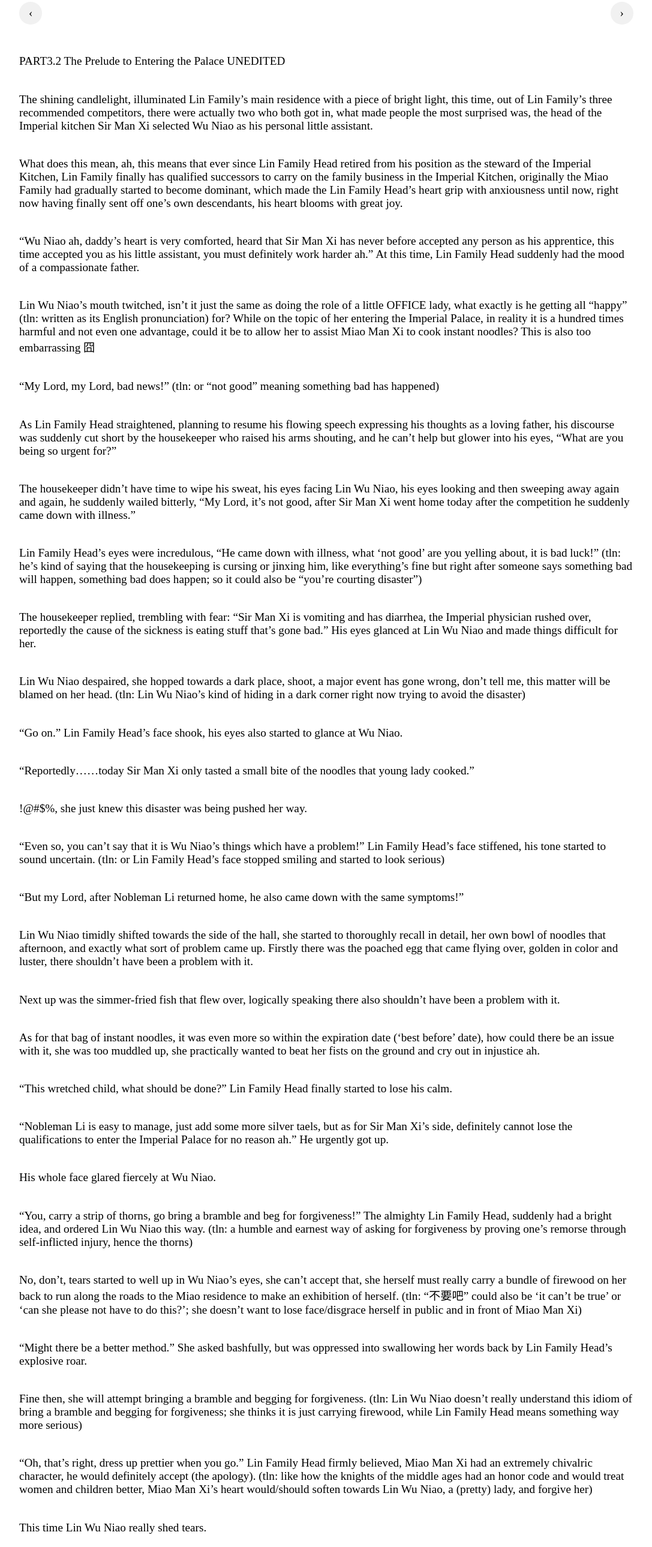
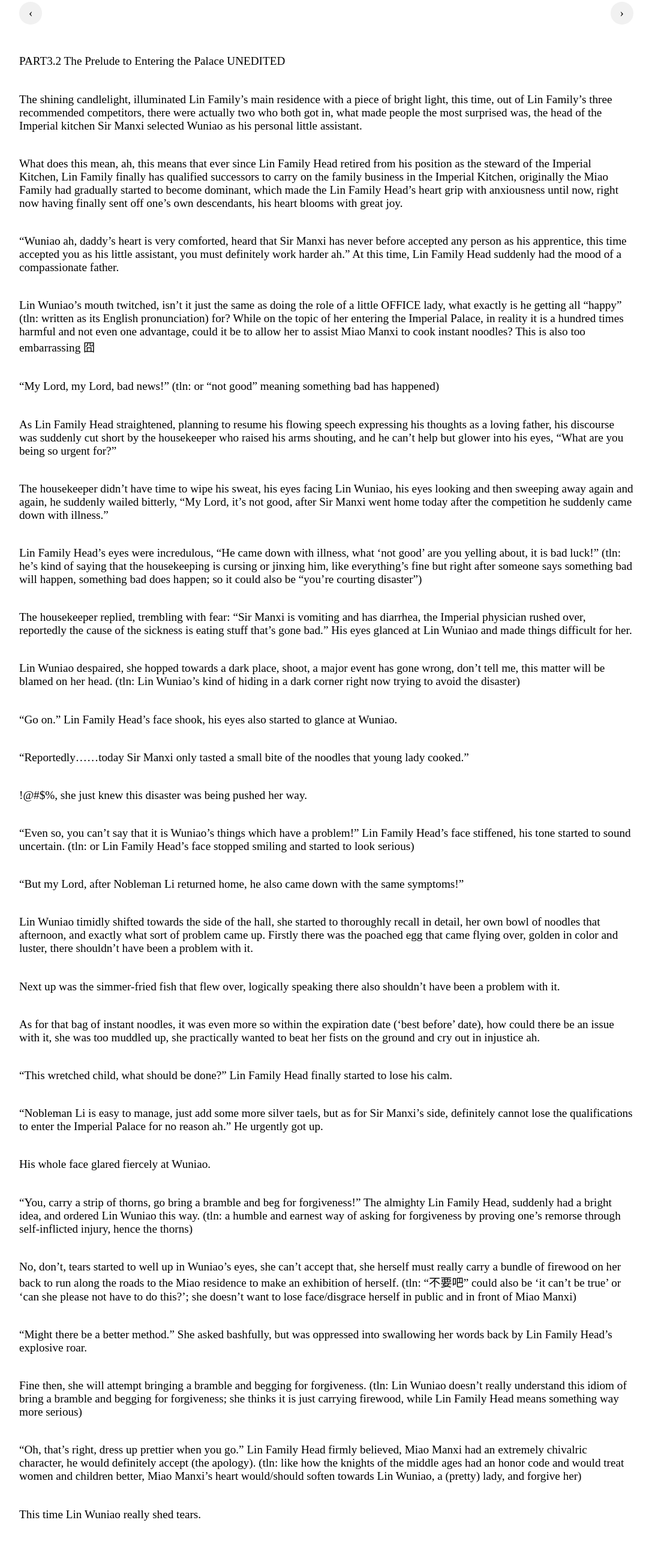
Before and after one commit to Murcott/murcott, a website: page alc/3_2.htm in a window 1280 px wide. Shown: the part 221-2800 px from the top of the page at 60% size, without its empty margins (96-1183 px from the left). Drawn offline with Linux system fonts and the light colour scheme.

Commit message:
Update 3_2.htm

```diff
--- a/alc/3_2.htm
+++ b/alc/3_2.htm
@@ -18,45 +18,45 @@
   <br></br><br></br>
 PART3.2 The Prelude to Entering the Palace UNEDITED<br></br>
 
-<p>The shining candlelight, illuminated Lin Family&rsquo;s main residence with a piece of bright light, this time, out of Lin Family&rsquo;s three recommended competitors, there were actually two who both got in, what made people the most surprised was, the head of the Imperial kitchen Sir Man Xi selected Wu Niao as his personal little assistant.</p>
+<p>The shining candlelight, illuminated Lin Family&rsquo;s main residence with a piece of bright light, this time, out of Lin Family&rsquo;s three recommended competitors, there were actually two who both got in, what made people the most surprised was, the head of the Imperial kitchen Sir Manxi selected Wuniao as his personal little assistant.</p>
 <p><br />What does this mean, ah, this means that ever since Lin Family Head retired from his position as the steward of the Imperial Kitchen, Lin Family finally has qualified successors to carry on the family business in the Imperial Kitchen, originally the Miao Family had gradually started to become dominant, which made the Lin Family Head&rsquo;s heart grip with anxiousness until now, right now having finally sent off one&rsquo;s own descendants, his heart blooms with great joy.</p>
-<p><br />&ldquo;Wu Niao ah, daddy&rsquo;s heart is very comforted, heard that Sir Man Xi has never before accepted any person as his apprentice, this time accepted you as his little assistant, you must definitely work harder ah.&rdquo; At this time, Lin Family Head suddenly had the mood of a compassionate father.</p>
-<p><br />Lin Wu Niao&rsquo;s mouth twitched, isn&rsquo;t it just the same as doing the role of a little OFFICE lady, what exactly is he getting all &ldquo;happy&rdquo; (tln: written as its English pronunciation) for? While on the topic of her entering the Imperial Palace, in reality it is a hundred times harmful and not even one advantage, could it be to allow her to assist Miao Man Xi to cook instant noodles? This is also too embarrassing 囧</p>
+<p><br />&ldquo;Wuniao ah, daddy&rsquo;s heart is very comforted, heard that Sir Manxi has never before accepted any person as his apprentice, this time accepted you as his little assistant, you must definitely work harder ah.&rdquo; At this time, Lin Family Head suddenly had the mood of a compassionate father.</p>
+<p><br />Lin Wuniao&rsquo;s mouth twitched, isn&rsquo;t it just the same as doing the role of a little OFFICE lady, what exactly is he getting all &ldquo;happy&rdquo; (tln: written as its English pronunciation) for? While on the topic of her entering the Imperial Palace, in reality it is a hundred times harmful and not even one advantage, could it be to allow her to assist Miao Manxi to cook instant noodles? This is also too embarrassing 囧</p>
 <p><br />&ldquo;My Lord, my Lord, bad news!&rdquo; (tln: or &ldquo;not good&rdquo; meaning something bad has happened)</p>
 <p><br />As Lin Family Head straightened, planning to resume his flowing speech expressing his thoughts as a loving father, his discourse was suddenly cut short by the housekeeper who raised his arms shouting, and he can&rsquo;t help but glower into his eyes, &ldquo;What are you being so urgent for?&rdquo;</p>
-<p><br />The housekeeper didn&rsquo;t have time to wipe his sweat, his eyes facing Lin Wu Niao, his eyes looking and then sweeping away again and again, he suddenly wailed bitterly, &ldquo;My Lord, it&rsquo;s not good, after Sir Man Xi went home today after the competition he suddenly came down with illness.&rdquo;</p>
+<p><br />The housekeeper didn&rsquo;t have time to wipe his sweat, his eyes facing Lin Wuniao, his eyes looking and then sweeping away again and again, he suddenly wailed bitterly, &ldquo;My Lord, it&rsquo;s not good, after Sir Manxi went home today after the competition he suddenly came down with illness.&rdquo;</p>
 <p><br />Lin Family Head&rsquo;s eyes were incredulous, &ldquo;He came down with illness, what &lsquo;not good&rsquo; are you yelling about, it is bad luck!&rdquo; (tln: he&rsquo;s kind of saying that the housekeeping is cursing or jinxing him, like everything&rsquo;s fine but right after someone says something bad will happen, something bad does happen; so it could also be &ldquo;you&rsquo;re courting disaster&rdquo;)</p>
-<p><br />The housekeeper replied, trembling with fear: &ldquo;Sir Man Xi is vomiting and has diarrhea, the Imperial physician rushed over, reportedly the cause of the sickness is eating stuff that&rsquo;s gone bad.&rdquo; His eyes glanced at Lin Wu Niao and made things difficult for her.</p>
-<p><br />Lin Wu Niao despaired, she hopped towards a dark place, shoot, a major event has gone wrong, don&rsquo;t tell me, this matter will be blamed on her head. (tln: Lin Wu Niao&rsquo;s kind of hiding in a dark corner right now trying to avoid the disaster)</p>
-<p><br />&ldquo;Go on.&rdquo; Lin Family Head&rsquo;s face shook, his eyes also started to glance at Wu Niao.</p>
-<p><br />&ldquo;Reportedly&hellip;&hellip;today Sir Man Xi only tasted a small bite of the noodles that young lady cooked.&rdquo;</p>
+<p><br />The housekeeper replied, trembling with fear: &ldquo;Sir Manxi is vomiting and has diarrhea, the Imperial physician rushed over, reportedly the cause of the sickness is eating stuff that&rsquo;s gone bad.&rdquo; His eyes glanced at Lin Wuniao and made things difficult for her.</p>
+<p><br />Lin Wuniao despaired, she hopped towards a dark place, shoot, a major event has gone wrong, don&rsquo;t tell me, this matter will be blamed on her head. (tln: Lin Wuniao&rsquo;s kind of hiding in a dark corner right now trying to avoid the disaster)</p>
+<p><br />&ldquo;Go on.&rdquo; Lin Family Head&rsquo;s face shook, his eyes also started to glance at Wuniao.</p>
+<p><br />&ldquo;Reportedly&hellip;&hellip;today Sir Manxi only tasted a small bite of the noodles that young lady cooked.&rdquo;</p>
 <p><br />!@#$%, she just knew this disaster was being pushed her way.</p>
-<p><br />&ldquo;Even so, you can&rsquo;t say that it is Wu Niao&rsquo;s things which have a problem!&rdquo; Lin Family Head&rsquo;s face stiffened, his tone started to sound uncertain. (tln: or Lin Family Head&rsquo;s face stopped smiling and started to look serious)</p>
+<p><br />&ldquo;Even so, you can&rsquo;t say that it is Wuniao&rsquo;s things which have a problem!&rdquo; Lin Family Head&rsquo;s face stiffened, his tone started to sound uncertain. (tln: or Lin Family Head&rsquo;s face stopped smiling and started to look serious)</p>
 <p><br />&ldquo;But my Lord, after Nobleman Li returned home, he also came down with the same symptoms!&rdquo;</p>
-<p><br />Lin Wu Niao timidly shifted towards the side of the hall, she started to thoroughly recall in detail, her own bowl of noodles that afternoon, and exactly what sort of problem came up. Firstly there was the poached egg that came flying over, golden in color and luster, there shouldn&rsquo;t have been a problem with it.</p>
+<p><br />Lin Wuniao timidly shifted towards the side of the hall, she started to thoroughly recall in detail, her own bowl of noodles that afternoon, and exactly what sort of problem came up. Firstly there was the poached egg that came flying over, golden in color and luster, there shouldn&rsquo;t have been a problem with it.</p>
 <p><br />Next up was the simmer-fried fish that flew over, logically speaking there also shouldn&rsquo;t have been a problem with it.</p>
 <p><br />As for that bag of instant noodles, it was even more so within the expiration date (&lsquo;best before&rsquo; date), how could there be an issue with it, she was too muddled up, she practically wanted to beat her fists on the ground and cry out in injustice ah.</p>
 <p><br />&ldquo;This wretched child, what should be done?&rdquo; Lin Family Head finally started to lose his calm.</p>
-<p><br />&ldquo;Nobleman Li is easy to manage, just add some more silver taels, but as for Sir Man Xi&rsquo;s side, definitely cannot lose the qualifications to enter the Imperial Palace for no reason ah.&rdquo; He urgently got up.</p>
-<p><br />His whole face glared fiercely at Wu Niao.</p>
-<p><br />&ldquo;You, carry a strip of thorns, go bring a bramble and beg for forgiveness!&rdquo; The almighty Lin Family Head, suddenly had a bright idea, and ordered Lin Wu Niao this way. (tln: a humble and earnest way of asking for forgiveness by proving one&rsquo;s remorse through self-inflicted injury, hence the thorns)</p>
-<p><br />No, don&rsquo;t, tears started to well up in Wu Niao&rsquo;s eyes, she can&rsquo;t accept that, she herself must really carry a bundle of firewood on her back to run along the roads to the Miao residence to make an exhibition of herself. (tln: &ldquo;不要吧&rdquo; could also be &lsquo;it can&rsquo;t be true&rsquo; or &lsquo;can she please not have to do this?&rsquo;; she doesn&rsquo;t want to lose face/disgrace herself in public and in front of Miao Man Xi)</p>
+<p><br />&ldquo;Nobleman Li is easy to manage, just add some more silver taels, but as for Sir Manxi&rsquo;s side, definitely cannot lose the qualifications to enter the Imperial Palace for no reason ah.&rdquo; He urgently got up.</p>
+<p><br />His whole face glared fiercely at Wuniao.</p>
+<p><br />&ldquo;You, carry a strip of thorns, go bring a bramble and beg for forgiveness!&rdquo; The almighty Lin Family Head, suddenly had a bright idea, and ordered Lin Wuniao this way. (tln: a humble and earnest way of asking for forgiveness by proving one&rsquo;s remorse through self-inflicted injury, hence the thorns)</p>
+<p><br />No, don&rsquo;t, tears started to well up in Wuniao&rsquo;s eyes, she can&rsquo;t accept that, she herself must really carry a bundle of firewood on her back to run along the roads to the Miao residence to make an exhibition of herself. (tln: &ldquo;不要吧&rdquo; could also be &lsquo;it can&rsquo;t be true&rsquo; or &lsquo;can she please not have to do this?&rsquo;; she doesn&rsquo;t want to lose face/disgrace herself in public and in front of Miao Manxi)</p>
 <p><br />&ldquo;Might there be a better method.&rdquo; She asked bashfully, but was oppressed into swallowing her words back by Lin Family Head&rsquo;s explosive roar.</p>
-<p><br />Fine then, she will attempt bringing a bramble and begging for forgiveness. (tln: Lin Wu Niao doesn&rsquo;t really understand this idiom of bring a bramble and begging for forgiveness; she thinks it is just carrying firewood, while Lin Family Head means something way more serious)</p>
-<p><br />&ldquo;Oh, that&rsquo;s right, dress up prettier when you go.&rdquo; Lin Family Head firmly believed, Miao Man Xi had an extremely chivalric character, he would definitely accept (the apology). (tln: like how the knights of the middle ages had an honor code and would treat women and children better, Miao Man Xi&rsquo;s heart would/should soften towards Lin Wu Niao, a (pretty) lady, and forgive her)</p>
-<p><br />This time Lin Wu Niao really shed tears.</p>
+<p><br />Fine then, she will attempt bringing a bramble and begging for forgiveness. (tln: Lin Wuniao doesn&rsquo;t really understand this idiom of bring a bramble and begging for forgiveness; she thinks it is just carrying firewood, while Lin Family Head means something way more serious)</p>
+<p><br />&ldquo;Oh, that&rsquo;s right, dress up prettier when you go.&rdquo; Lin Family Head firmly believed, Miao Manxi had an extremely chivalric character, he would definitely accept (the apology). (tln: like how the knights of the middle ages had an honor code and would treat women and children better, Miao Manxi&rsquo;s heart would/should soften towards Lin Wuniao, a (pretty) lady, and forgive her)</p>
+<p><br />This time Lin Wuniao really shed tears.</p>
 <p><br />What does it mean to dress up? Dressing up means a change so great as to upend the heavens and earth, look at her small face, before it might still have counted as clear and attractive, if she gets duped by Tang Xin like this (to do her makeup), (Tang Xin will) smear a thick layer of powder on everything, then as soon as she walks around, it (her face powder) will fall down in puffs and puffs (of powder).</p>
-<p><br />&ldquo;Wu Niao, you must keep your face still, by all means do not move around, otherwise all the powder will fall off la.</p>
+<p><br />&ldquo;Wuniao, you must keep your face still, by all means do not move around, otherwise all the powder will fall off la.</p>
 <p><br />Ah&hellip;&hellip;choo&hellip;&hellip;</p>
 <p><br />Pardon me, she sneezed noisily, a great crack immediately appeared on the powder on her face, radiating towards the four cardinal directions.</p>
-<p><br />&ldquo;Ah&hellip;&hellip;&rdquo; The person screeching was Lin Family Head, he pounded the chair, roaring at the concubines who were standing in a circle and watching (tln: or just &lsquo;spectating concubines&rsquo;): &ldquo;Hand over all your face powder to me, apply it nicely on Wu Niao, apply until her face is fair and tender!&rdquo;</p>
-<p><br />Swoosh, Wu Niao&rsquo;s tears were silent and unceasing, streaked across her face, and ran down two deep, profound ravines of tears.</p>
+<p><br />&ldquo;Ah&hellip;&hellip;&rdquo; The person screeching was Lin Family Head, he pounded the chair, roaring at the concubines who were standing in a circle and watching (tln: or just &lsquo;spectating concubines&rsquo;): &ldquo;Hand over all your face powder to me, apply it nicely on Wuniao, apply until her face is fair and tender!&rdquo;</p>
+<p><br />Swoosh, Wuniao&rsquo;s tears were silent and unceasing, streaked across her face, and ran down two deep, profound ravines of tears.</p>
 <p><br />Is there any way it could be less horrendous than this?</p>
-<p><br />By the time they finished applying powder, dressed her in a little peach pink gauze skirt, Lin Wu Niao completely had no opinion, her head squeezed a total of 20 layers of big mountains, naturally that is the wigs that every branch&rsquo;s concubine contributed out of friendly feelings, piled up this high, each connecting to another, just like the dung eggs that the Persian wild ass lugs around.</p>
-<p><br />&ldquo;Wu Nia, go then, use your good looks and intelligence, and conquer Sir Man Xi!&rdquo; Lin Family head slapped Lin Wu Niao&rsquo;s shoulder, everyone unanimously drew in a breath at the same time, &ldquo;Lin Family Head&rsquo;s (child), careful with the face powder!&rdquo;</p>
-<p><br />Puchi, Lin Wu Niao lifted her head with great difficulty, lips as red as raging flames, awesomely shocking rouge like claps of thunder, in addition to white powder as thick as a wall, right now she had absolute justification, and could be positive that, Lin Family Head had sent her to threaten Miao Man Lou.</p>
-<p><br />&ldquo;Old ox, go get ten bundles of firewood from the firewood room, let Wu Niao carry them over (to Miao Man Xi)! This way Wu Niao can demonstrate her sincerity!&rdquo; Lin Family Head waved his hand, the gold ring on his fingers, dazzling the eyes of the multitude of concubines.</p>
-<p><br />&ldquo;&hellip;&hellip;&rdquo; Lin Wu Niao couldn&rsquo;t stop her tears from once again wetting her eyelashes.</p>
+<p><br />By the time they finished applying powder, dressed her in a little peach pink gauze skirt, Lin Wuniao completely had no opinion, her head squeezed a total of 20 layers of big mountains, naturally that is the wigs that every branch&rsquo;s concubine contributed out of friendly feelings, piled up this high, each connecting to another, just like the dung eggs that the Persian wild ass lugs around.</p>
+<p><br />&ldquo;Wu Nia, go then, use your good looks and intelligence, and conquer Sir Manxi!&rdquo; Lin Family head slapped Lin Wuniao&rsquo;s shoulder, everyone unanimously drew in a breath at the same time, &ldquo;Lin Family Head&rsquo;s (child), careful with the face powder!&rdquo;</p>
+<p><br />Puchi, Lin Wuniao lifted her head with great difficulty, lips as red as raging flames, awesomely shocking rouge like claps of thunder, in addition to white powder as thick as a wall, right now she had absolute justification, and could be positive that, Lin Family Head had sent her to threaten Miao Man Lou.</p>
+<p><br />&ldquo;Old ox, go get ten bundles of firewood from the firewood room, let Wuniao carry them over (to Miao Manxi)! This way Wuniao can demonstrate her sincerity!&rdquo; Lin Family Head waved his hand, the gold ring on his fingers, dazzling the eyes of the multitude of concubines.</p>
+<p><br />&ldquo;&hellip;&hellip;&rdquo; Lin Wuniao couldn&rsquo;t stop her tears from once again wetting her eyelashes.</p>
 <p><br />Ten bundles of firewood, heavens, don&rsquo;t tell her the reason for her time traveling here, was actually to be a porter (pack mule). She is not reconciled to this!</p>
 
  <!--Based on W3Schools "How TO-Next and Previous Buttons" from <https://www.w3schools.com/howto/howto_css_next_prev.asp> Date: 12/12/2018-->
```
